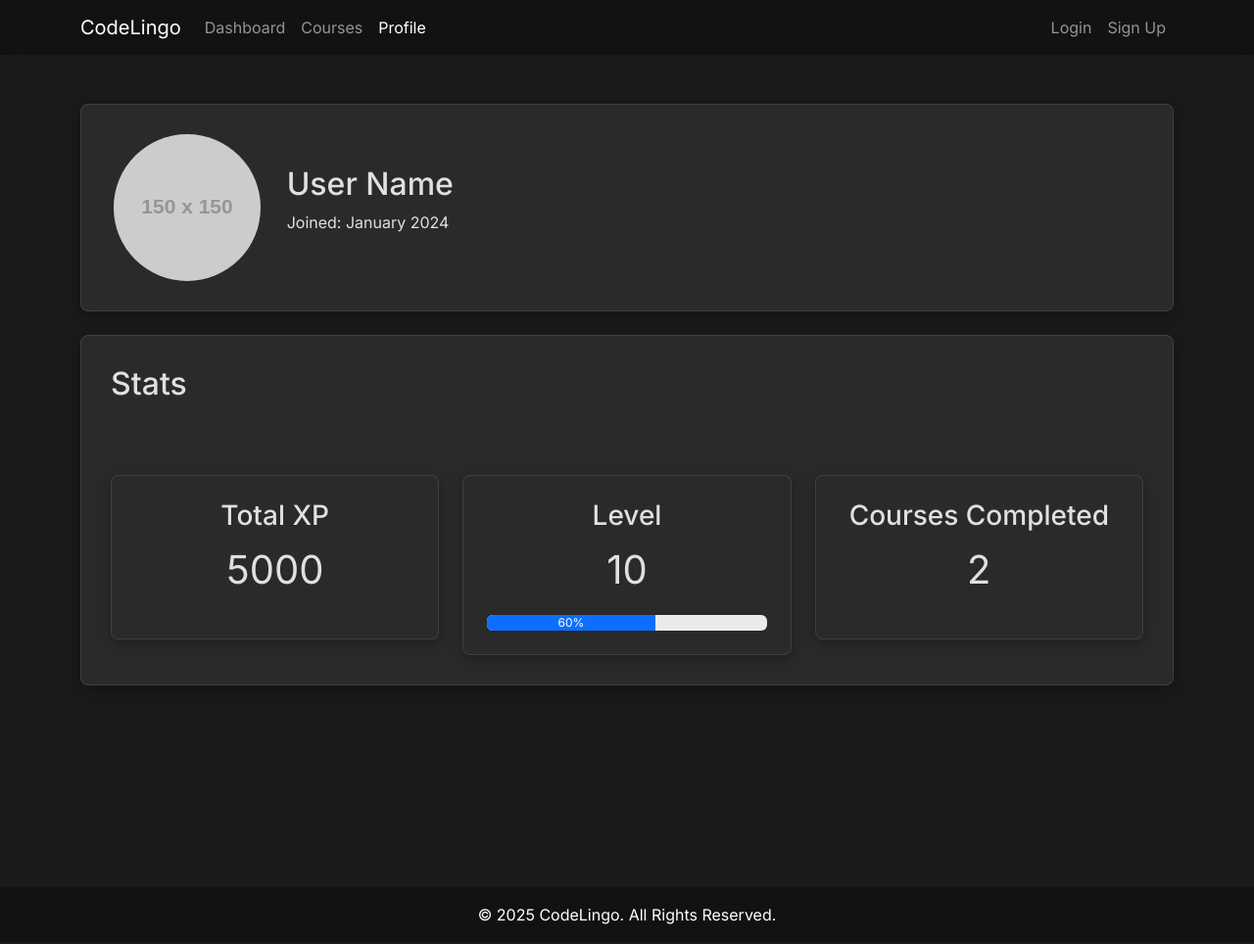
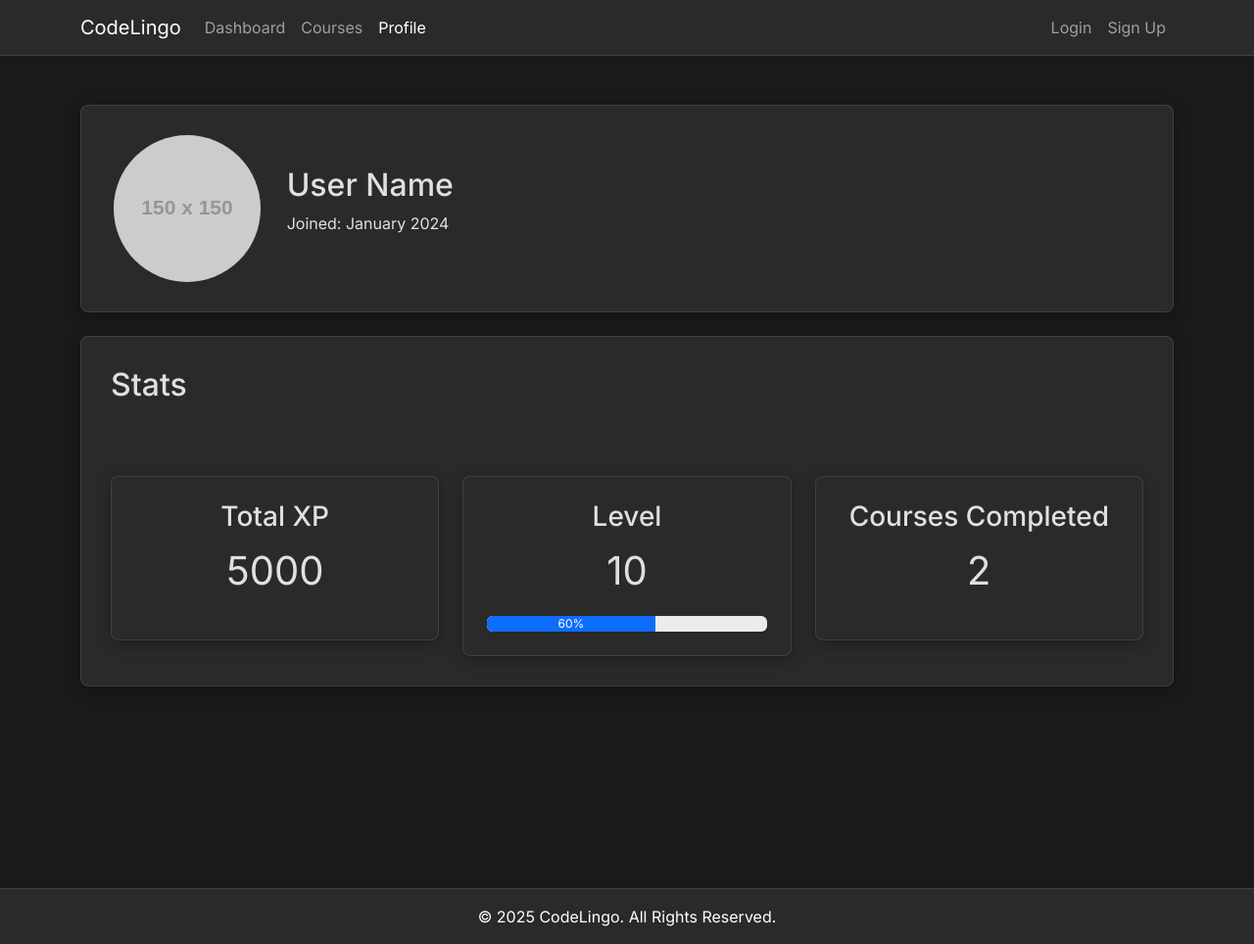
Before and after one commit to SaaiAravindhRaja/CodeLingo, a React (Create React App) app: page /profile in a window 1280 px wide. Shown: the whole page at 98% size. Built offline with nearby package versions, Linux system fonts and the light colour scheme.

Commit message:
Apply Raycast theme to Header and Footer

```diff
--- a/src/components/Footer.tsx
+++ b/src/components/Footer.tsx
@@ -3,7 +3,7 @@ import { Container } from 'react-bootstrap';
 
 const Footer = () => {
     return (
-        <footer className="footer mt-auto py-3 text-white" style={{ background: 'rgba(0, 0, 0, 0.3)', backdropFilter: 'blur(10px)' }}>
+        <footer className="footer mt-auto py-3 text-white" style={{ backgroundColor: 'var(--ray-bg-medium)', borderTop: '1px solid var(--ray-border-light)' }}>
             <Container className="text-center">
                 <span>© 2025 CodeLingo. All Rights Reserved.</span>
             </Container>
--- a/src/components/Header.tsx
+++ b/src/components/Header.tsx
@@ -4,7 +4,7 @@ import { LinkContainer } from 'react-router-bootstrap';
 
 const Header = () => {
     return (
-        <Navbar expand="lg" variant="dark" style={{ background: 'rgba(0, 0, 0, 0.3)', backdropFilter: 'blur(10px)' }}>
+        <Navbar expand="lg" variant="dark" style={{ backgroundColor: 'var(--ray-bg-medium)', borderBottom: '1px solid var(--ray-border-light)' }}>
             <Container>
                 <LinkContainer to="/">
                     <Navbar.Brand>CodeLingo</Navbar.Brand>
```
